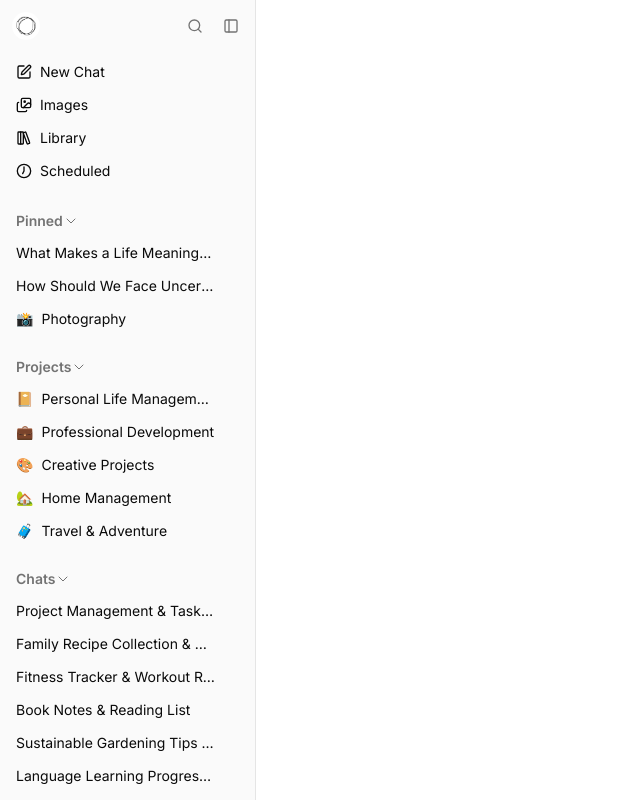
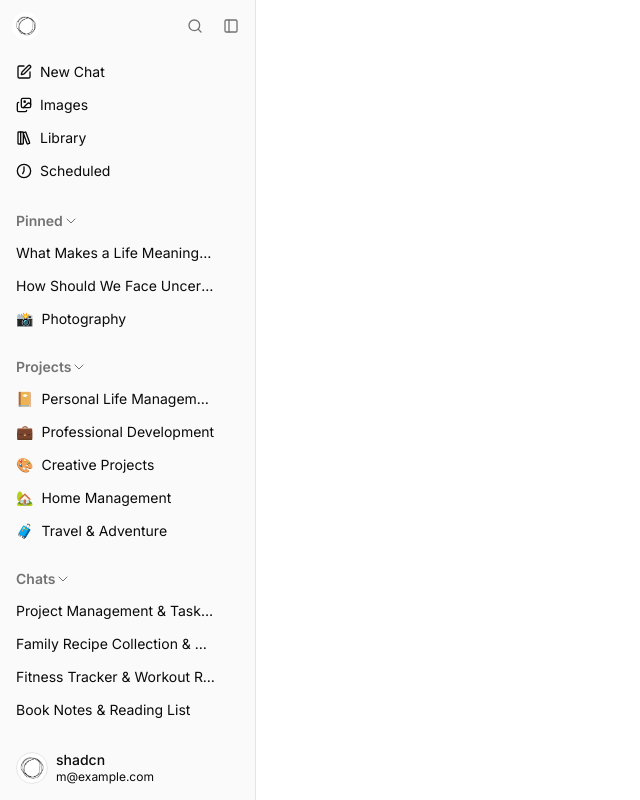
Before and after one commit to rynhan/mit-ki, a Next.js app: page / in a window 1280 px wide. Shown: the whole page, without its empty margins (0-640 px from the left). Built offline with nearby package versions, Linux system fonts and the light colour scheme.

Commit message:
feat(sidebar): add user profile section with dropdown menu in AppSidebar, as footer

```diff
--- a/components/app-sidebar.tsx
+++ b/components/app-sidebar.tsx
@@ -3,14 +3,17 @@
 import * as React from "react"
 
 import { sidebarData } from "@/data/sidebar"
+import { userProfileData } from "@/data/user-profile"
 import { SidebarBrand } from "@/components/sidebar-brand"
 import { NavMain } from "@/components/nav-main"
 import { NavPinned } from "@/components/nav-pinned"
 import { NavProjects } from "./nav-projects"
 import { NavThreads } from "@/components/nav-threads"
+import { NavUser } from "./nav-user"
 import {
   Sidebar,
   SidebarContent,
+  SidebarFooter,
   SidebarHeader,
   SidebarRail,
 } from "@/components/ui/sidebar"
@@ -27,6 +30,9 @@ export function AppSidebar({ ...props }: React.ComponentProps<typeof Sidebar>) {
         <NavProjects label="Projects" projects={sidebarData.projects} />
         <NavThreads label="Chats" threads={sidebarData.threads} />
       </SidebarContent>
+      <SidebarFooter>
+        <NavUser user={userProfileData} />
+      </SidebarFooter>
       <SidebarRail />
     </Sidebar>
   )
--- /dev/null
+++ b/components/nav-user.tsx
@@ -0,0 +1,116 @@
+"use client"
+
+import {
+  CircleUserRound,
+  Signature,
+  Settings,
+  LogOut,
+  Sparkle,
+} from "lucide-react"
+
+import {
+  Avatar,
+  AvatarFallback,
+  AvatarImage,
+} from "@/components/ui/avatar"
+import {
+  DropdownMenu,
+  DropdownMenuContent,
+  DropdownMenuGroup,
+  DropdownMenuItem,
+  DropdownMenuLabel,
+  DropdownMenuSeparator,
+  DropdownMenuTrigger,
+} from "@/components/ui/dropdown-menu"
+import {
+  SidebarMenu,
+  SidebarMenuButton,
+  SidebarMenuItem,
+  useSidebar,
+} from "@/components/ui/sidebar"
+import type { UserProfile } from "@/data/user-profile"
+
+export function NavUser({
+  user,
+}: {
+  user: UserProfile
+}) {
+  const { isMobile } = useSidebar()
+
+  return (
+    <SidebarMenu className="w-full">
+      <SidebarMenuItem className="w-full">
+        <DropdownMenu>
+
+          <DropdownMenuTrigger
+            render={
+              <SidebarMenuButton
+                size="lg"
+                className="data-[state=open]:bg-sidebar-accent w-full data-[state=open]:text-sidebar-accent-foreground hover:cursor-pointer"
+              />
+            }
+          >
+            <Avatar className="rounded-full w-8 h-8">
+              <AvatarImage src={user.avatar} alt={user.name} />
+              <AvatarFallback className="rounded-lg">SC</AvatarFallback>
+            </Avatar>
+            <div className="flex-1 grid text-sm text-left leading-tight">
+              <span className="font-medium truncate">{user.name}</span>
+              <span className="text-xs truncate">{user.email}</span>
+            </div>
+          </DropdownMenuTrigger>
+
+          <DropdownMenuContent
+            className="w-(--radix-dropdown-menu-trigger-width) min-w-56 rounded-lg"
+            side={isMobile ? "bottom" : "right"}
+            align="end"
+            sideOffset={4}
+          >
+            <DropdownMenuGroup>
+              <DropdownMenuLabel className="p-0 font-normal">
+                <div className="flex items-center gap-2 px-1 py-1.5 text-sm text-left">
+                  <Avatar className="rounded-full w-8 h-8">
+                    <AvatarImage src={user.avatar} alt={user.name} />
+                    <AvatarFallback className="rounded-lg">SC</AvatarFallback>
+                  </Avatar>
+                  <div className="flex-1 grid text-sm text-left leading-tight">
+                    <span className="font-medium truncate">{user.name}</span>
+                    <span className="text-xs truncate">{user.email}</span>
+                  </div>
+                </div>
+              </DropdownMenuLabel>
+            </DropdownMenuGroup>
+            <DropdownMenuSeparator />
+            <DropdownMenuGroup>
+              <DropdownMenuItem>
+                <Sparkle />
+                Upgrade to Pro
+              </DropdownMenuItem>
+            </DropdownMenuGroup>
+            <DropdownMenuSeparator />
+            <DropdownMenuGroup>
+              <DropdownMenuItem>
+                <CircleUserRound />
+                Profile
+              </DropdownMenuItem>
+              <DropdownMenuItem>
+                <Signature />
+                Personalization
+              </DropdownMenuItem>
+              <DropdownMenuItem>
+                <Settings />
+                Settings
+              </DropdownMenuItem>
+            </DropdownMenuGroup>
+            <DropdownMenuSeparator />
+            <DropdownMenuItem>
+              <LogOut />
+              Log out
+            </DropdownMenuItem>
+          </DropdownMenuContent>
+
+        </DropdownMenu>
+      </SidebarMenuItem>
+    </SidebarMenu>
+  )
+}
--- /dev/null
+++ b/components/ui/avatar.tsx
@@ -0,0 +1,108 @@
+"use client"
+
+import * as React from "react"
+import { Avatar as AvatarPrimitive } from "@base-ui/react/avatar"
+import { cn } from "cn"
+
+function Avatar({
+  className,
+  size = "default",
+  ...props
+}: AvatarPrimitive.Root.Props & {
+  size?: "default" | "sm" | "lg"
+}) {
+  return (
+    <AvatarPrimitive.Root
+      data-slot="avatar"
+      data-size={size}
+      className={cn(
+        "group/avatar relative flex size-8 shrink-0 rounded-full select-none after:absolute after:inset-0 after:rounded-full after:border after:border-border after:mix-blend-darken data-[size=lg]:size-10 data-[size=sm]:size-6 dark:after:mix-blend-lighten",
+        className
+      )}
+      {...props}
+    />
+  )
+}
+
+function AvatarImage({ className, ...props }: AvatarPrimitive.Image.Props) {
+  return (
+    <AvatarPrimitive.Image
+      data-slot="avatar-image"
+      className={cn(
+        "aspect-square size-full rounded-full object-cover",
+        className
+      )}
+      {...props}
+    />
+  )
+}
+
+function AvatarFallback({
+  className,
+  ...props
+}: AvatarPrimitive.Fallback.Props) {
+  return (
+    <AvatarPrimitive.Fallback
+      data-slot="avatar-fallback"
+      className={cn(
+        "flex size-full items-center justify-center rounded-full bg-muted text-sm text-muted-foreground group-data-[size=sm]/avatar:text-xs",
+        className
+      )}
+      {...props}
+    />
+  )
+}
+
+function AvatarBadge({ className, ...props }: React.ComponentProps<"span">) {
+  return (
+    <span
+      data-slot="avatar-badge"
+      className={cn(
+        "absolute right-0 bottom-0 z-10 inline-flex items-center justify-center rounded-full bg-primary text-primary-foreground bg-blend-color ring-2 ring-background select-none",
+        "group-data-[size=sm]/avatar:size-2 group-data-[size=sm]/avatar:[&>svg]:hidden",
+        "group-data-[size=default]/avatar:size-2.5 group-data-[size=default]/avatar:[&>svg]:size-2",
+        "group-data-[size=lg]/avatar:size-3 group-data-[size=lg]/avatar:[&>svg]:size-2",
+        className
+      )}
+      {...props}
+    />
+  )
+}
+
+function AvatarGroup({ className, ...props }: React.ComponentProps<"div">) {
+  return (
+    <div
+      data-slot="avatar-group"
+      className={cn(
+        "group/avatar-group flex -space-x-2 *:data-[slot=avatar]:ring-2 *:data-[slot=avatar]:ring-background",
+        className
+      )}
+      {...props}
+    />
+  )
+}
+
+function AvatarGroupCount({
+  className,
+  ...props
+}: React.ComponentProps<"div">) {
+  return (
+    <div
+      data-slot="avatar-group-count"
+      className={cn(
+        "relative flex size-8 shrink-0 items-center justify-center rounded-full bg-muted text-xs/relaxed text-muted-foreground ring-2 ring-background group-has-data-[size=lg]/avatar-group:size-10 group-has-data-[size=sm]/avatar-group:size-6 [&>svg]:size-4 group-has-data-[size=lg]/avatar-group:[&>svg]:size-5 group-has-data-[size=sm]/avatar-group:[&>svg]:size-3",
+        className
+      )}
+      {...props}
+    />
+  )
+}
+
+export {
+  Avatar,
+  AvatarImage,
+  AvatarFallback,
+  AvatarGroup,
+  AvatarGroupCount,
+  AvatarBadge,
+}
--- /dev/null
+++ b/data/user-profile.ts
@@ -0,0 +1,11 @@
+export type UserProfile = {
+	name: string
+	email: string
+	avatar: string
+}
+
+export const userProfileData: UserProfile = {
+	name: "shadcn",
+	email: "m@example.com",
+	avatar: "/mit-kai-von-kleki.png",
+}
```
